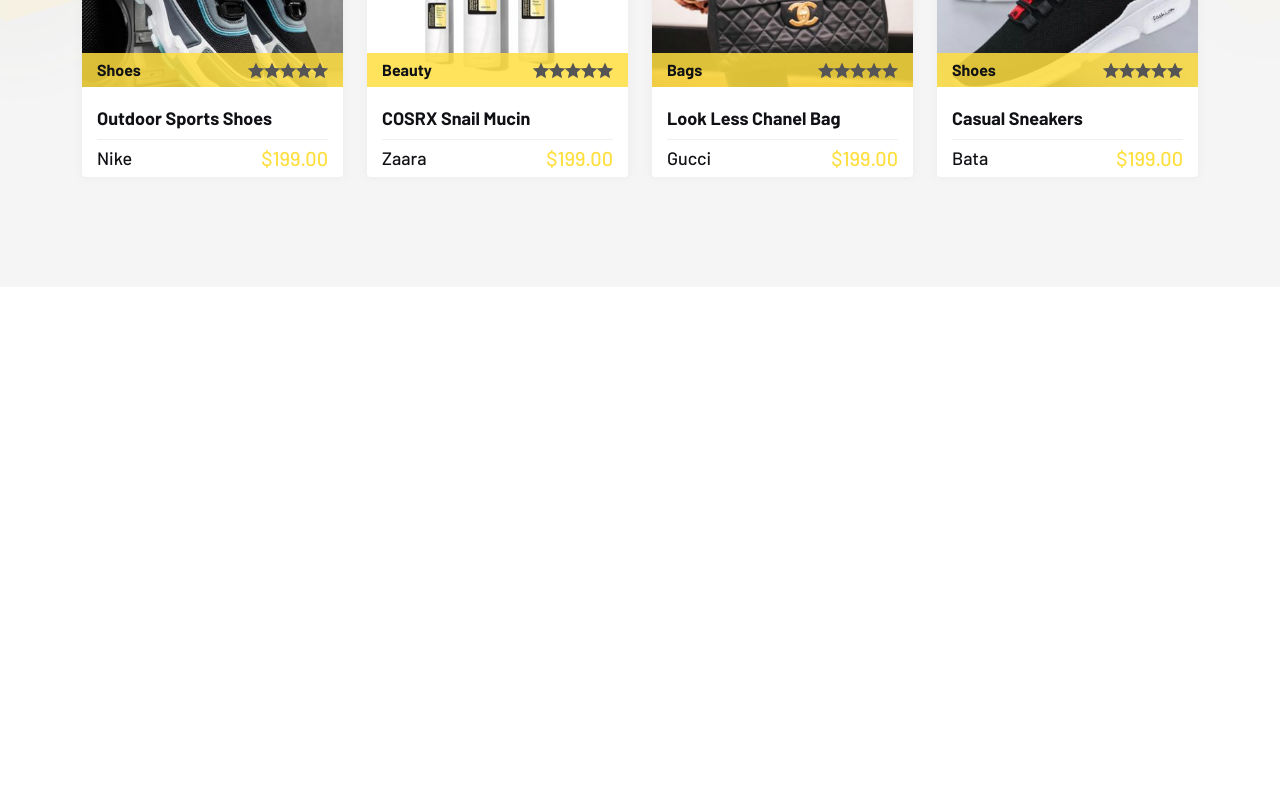
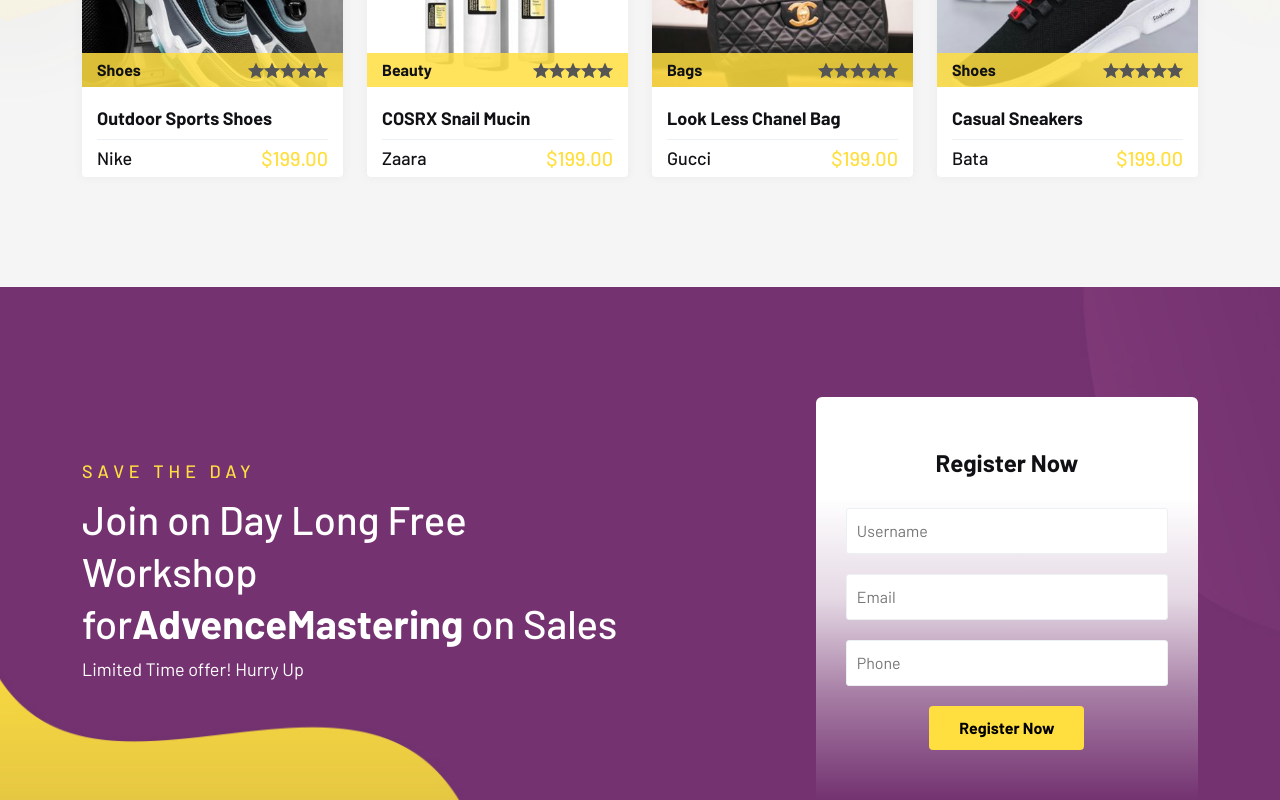
Before and after one commit to sumondeveloper/Digital-Shop, a React (Vite) app: page / in a window 1280 px wide. Shown: the part 2425-3225 px from the top of the page. Before the commit the page ends 2712 px from the top, so only its background shows below. Built offline with nearby package versions, Linux system fonts and the light colour scheme.

Commit message:
workshop section design done to the website

```diff
--- a/src/pages/home/Home.jsx
+++ b/src/pages/home/Home.jsx
@@ -1,6 +1,7 @@
 import Banner from "../../components/banner/Banner";
 import Catagory from "../catagory/Catagory";
 import CategoryProducts from "../catagory/CategoryProducts";
+import Ragister from "../register/Ragister";
 
 const Home = () => {
   return (
@@ -8,6 +9,7 @@
       <Banner />
       <Catagory />
       <CategoryProducts />
+      <Ragister />
     </div>
   );
 };
--- /dev/null
+++ b/src/pages/register/Ragister.jsx
@@ -0,0 +1,58 @@
+const subTitle = "Save The Day";
+const title = (
+  <h2 className="title">
+    Join on Day Long Free Workshop for
+    <b>
+      Advence
+      <span>Mastering </span>
+    </b>
+    on Sales
+  </h2>
+);
+const desc = "Limited Time offer! Hurry Up";
+const Ragister = () => {
+  return (
+    <section className="register-section padding-tb pb-0">
+      <div className="container ">
+        <div className="row g-4 row-cols-lg-2 row-cols-1 align-items-center">
+          <div className="col">
+            <div className="section-header">
+              <span className="subtitle">{subTitle}</span>
+              {title}
+              <p>{desc}</p>
+            </div>
+          </div>
+          <div className="col">
+            <div className="section-wrapper">
+              <h4>Register Now</h4>
+              <form className="register-form">
+                <input
+                  type="text"
+                  name="name"
+                  placeholder="Username"
+                  className="reg-input"
+                />
+                <input
+                  type="email"
+                  name="email"
+                  placeholder="Email"
+                  className="reg-input"
+                />
+                <input
+                  type="number"
+                  name="number"
+                  placeholder="Phone"
+                  className="reg-input"
+                />
+                <button type="submit" className="lab-btn">
+                  Register Now
+                </button>
+              </form>
+            </div>
+          </div>
+        </div>
+      </div>
+    </section>
+  );
+};
+export default Ragister;
```
